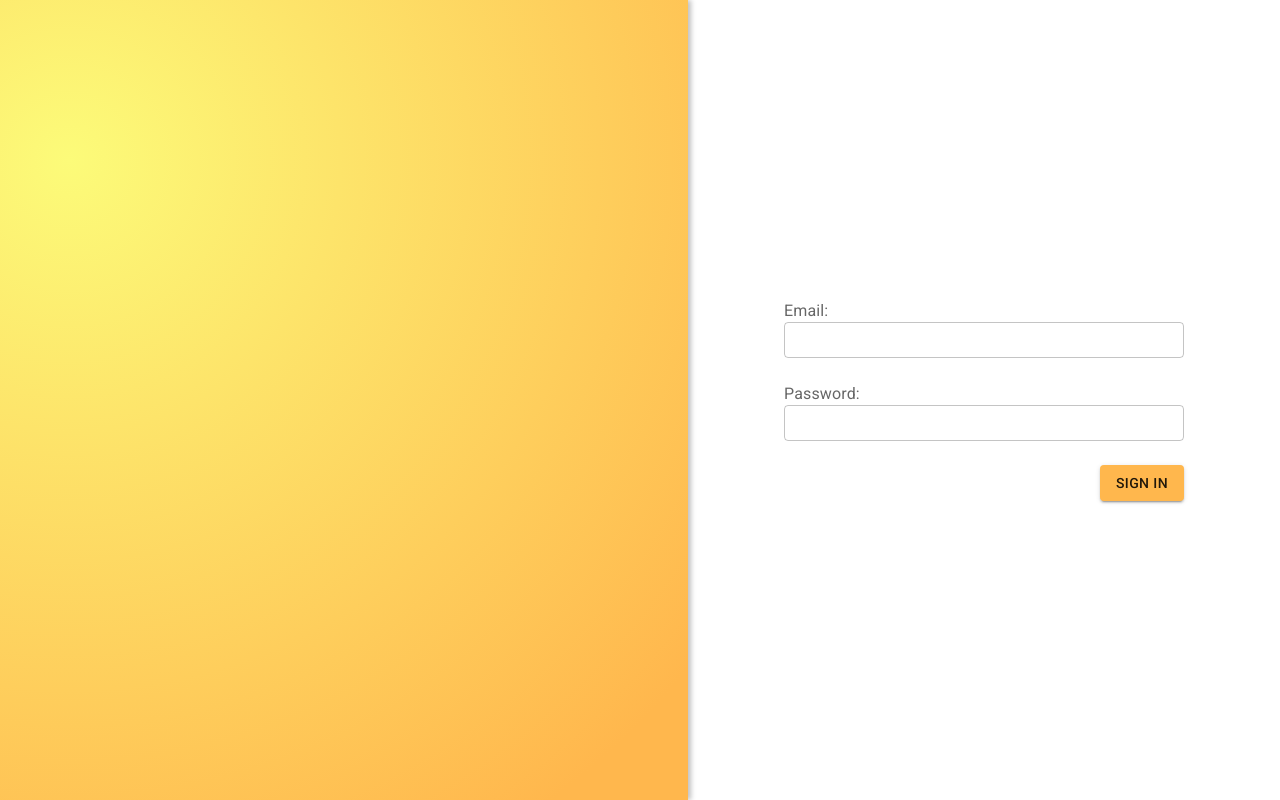
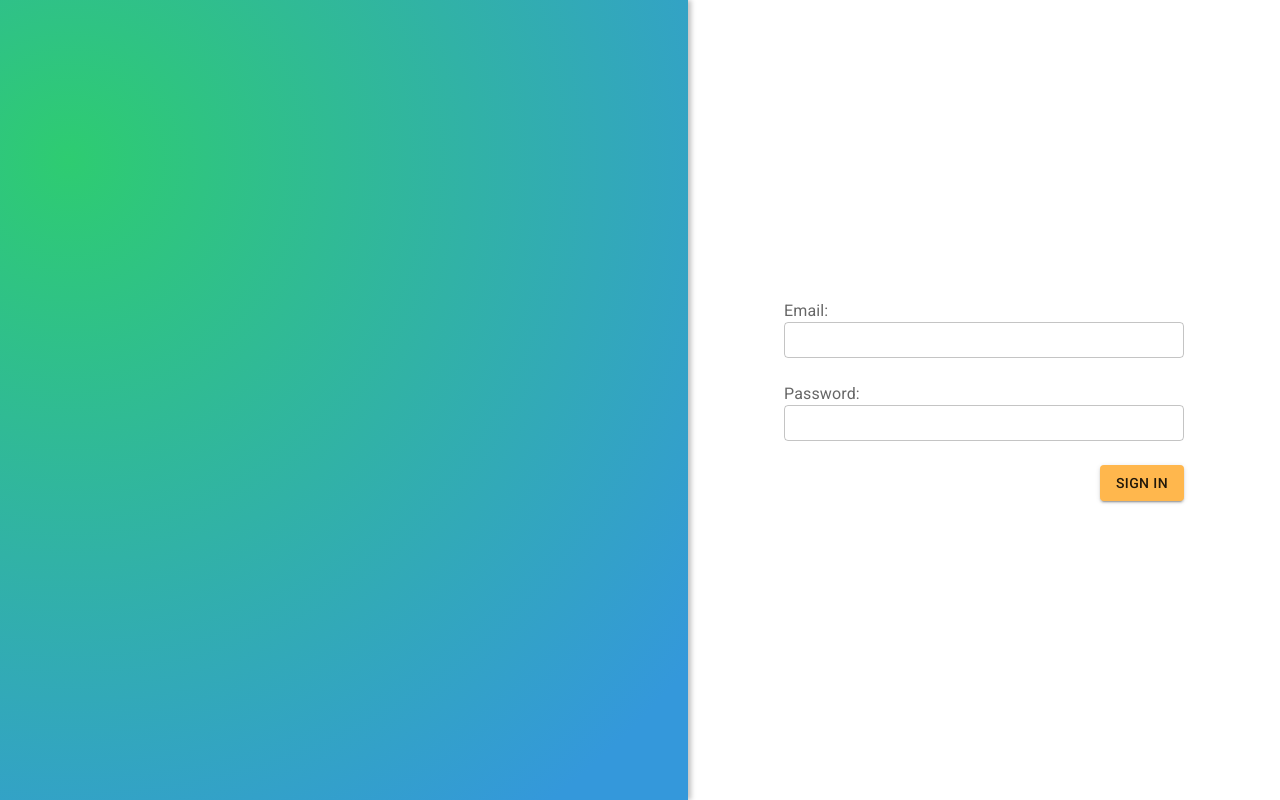
Before and after one commit to JackFawthorpe/mas-competition-front-end, a React (Create React App) app: page /change-password in a window 1280 px wide. Built offline with nearby package versions, Linux system fonts and the light colour scheme.

Commit message:
Added way to differentiate Prod

```diff
--- a/src/pages/Login.tsx
+++ b/src/pages/Login.tsx
@@ -11,7 +11,7 @@ import { AuthContext } from '../context/AuthContext'
 
 const useStyles = makeStyles(() => ({
   sidePanel: {
-    background: 'radial-gradient(circle at 10% 20%, rgb(252, 251, 121) 0%, #ffb74d 90%)',
+    background: process.env.PUBLIC_URL !== '/prod' ? 'radial-gradient(circle at 10% 20%, rgb(46, 204, 113) 0%, rgb(52, 152, 219) 90%)' : 'radial-gradient(circle at 10% 20%, rgb(252, 251, 121) 0%, #ffb74d 90%)',
     height: '100%',
     width: '65%',
     boxShadow: '3px 0px 5px rgba(0, 0, 0, 0.25)'
```
